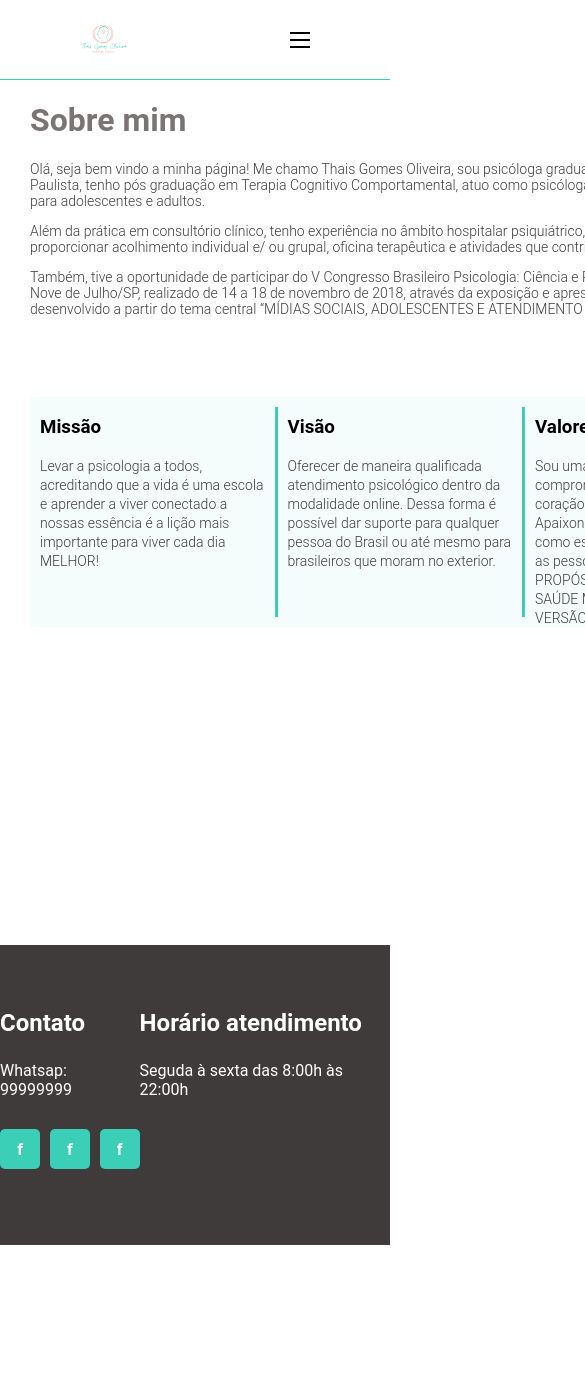
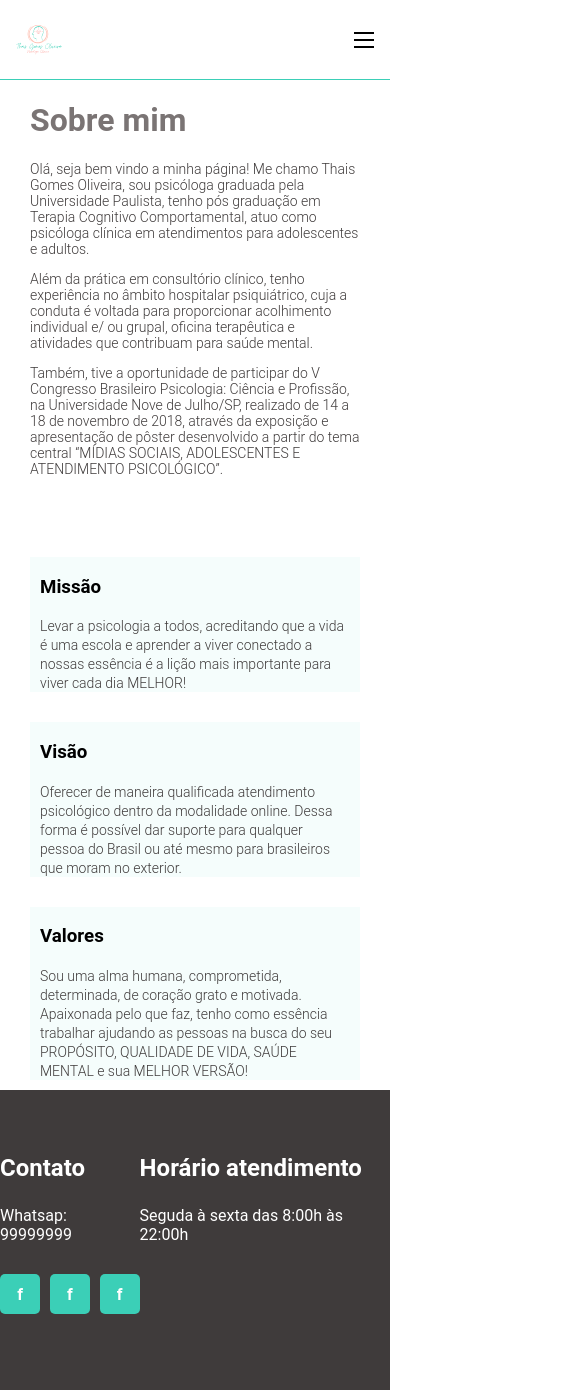
Before and after one commit to marcosrib/site-nextjs, a Next.js app: page /sobre in a window 390 px wide. Shown: the top 1390 px of the page, 585 px wide, since content can reach past the window. Before the commit the page ends 1245 px from the top, so only its background shows below. Built offline with nearby package versions, Linux system fonts and the light colour scheme.

Commit message:
fix: Ajustado leayout responsivo pagina sobre

```diff
--- a/src/components/Card/AboutCard/AboutCard.module.css
+++ b/src/components/Card/AboutCard/AboutCard.module.css
@@ -1,6 +1,7 @@
 .cardContent {
     width: 50%;
     padding: 0 10px 0 10px;
+    background-color: rgba(59, 207, 183, 0.05);
 }
 
 #text {
@@ -8,3 +9,10 @@
     font-weight: 300;
     font-size: 14px;
 }
+
+@media (max-width: 700px) {
+    .cardContent {
+        width: 100%;
+        margin-bottom: 10px;
+    }
+}
--- a/src/components/Footer/Footer.module.css
+++ b/src/components/Footer/Footer.module.css
@@ -4,7 +4,8 @@
     height: 300px;
     bottom: 0;
     left: 0;
-    position:relative;
+    position:inherit;
+    z-index: auto;
     margin: 0;
 }
 
--- a/src/components/Header/Header.module.css
+++ b/src/components/Header/Header.module.css
@@ -62,6 +62,9 @@
     visibility: hidden;
     overflow: hidden;
   }
+  .header {
+    justify-content: space-between;
+  }
   #nav.menuactive #menu {
 
     height: 100vh;
--- a/src/pages/sobre/Sobre.module.css
+++ b/src/pages/sobre/Sobre.module.css
@@ -1,5 +1,5 @@
 .container {
-    height: 100vh;
+    min-height: 100%;
     padding: 0 30px 0 30px;
     margin-left: auto;
     margin-right: auto;
@@ -16,7 +16,6 @@
 }
 
 .card {
-    background-color: rgba(59, 207, 183, 0.05);
     margin-top: 80px;
     display: flex;
     flex-direction: row;
@@ -35,3 +34,12 @@
     height: auto;
     margin: 10px 0 10px 0;
 }
+
+@media (max-width: 700px) {
+    .container {
+        width: 100%;
+    }
+    .card {
+        flex-direction: column;
+    }
+}
```
